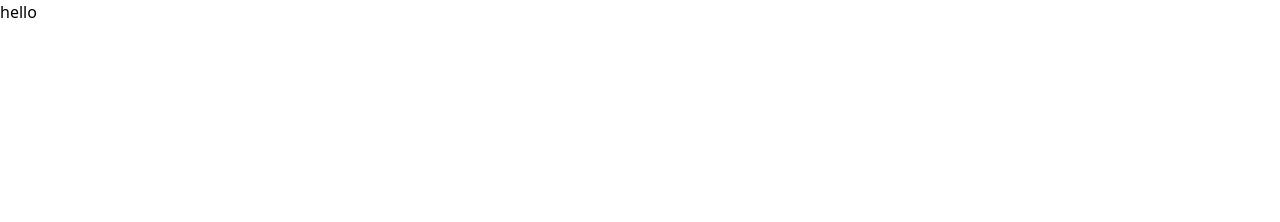
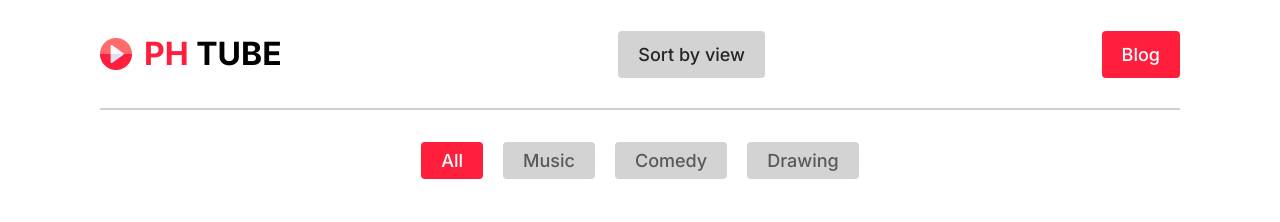
Before and after one commit to rifat-hassan-nibir/ph-tube, a plain HTML site: page index.html in a window 1280 px wide. Drawn offline with nearby package versions, Linux system fonts and the light colour scheme.

Commit message:
header design completed

```diff
--- a/index.html
+++ b/index.html
@@ -21,12 +21,60 @@
       };
     </script>
 
+    <!-- Google Font -->
+    <link rel="preconnect" href="https://fonts.googleapis.com" />
+    <link rel="preconnect" href="https://fonts.gstatic.com" crossorigin />
+    <link href="https://fonts.googleapis.com/css2?family=Inter:wght@100..900&display=swap" rel="stylesheet" />
+
     <!-- CSS -->
     <link rel="stylesheet" href="style.css" />
   </head>
-  <body>
-    <h1 class="">hello</h1>
+  <body class="lg:px-[100px] px-[10px] font-inter">
+    <header class="lg:py-[30px] py-[20px] border-b-2 border-[#17171733]">
+      <nav class="flex justify-between items-center">
+        <div class="flex items-center lg:gap-3 gap-1">
+          <img class="lg:w-[32px] lg:h-[32px] w-[22px] h-[22px]" src="images/ph-tube.png" alt="" />
+          <h3 class="lg:text-[32px] text-[18px] font-bold"><span class="text-theme-color">PH</span> TUBE</h3>
+        </div>
+        <button
+          class="lg:text-[18px] text-[16px] font-medium lg:py-[10px] py-[8px] lg:px-[20px] px-[15px] rounded text-[#252525] bg-[#25252533]"
+        >
+          Sort by view
+        </button>
+        <button
+          class="lg:text-[18px] text-[16px] font-medium lg:py-[10px] py-[8px] lg:px-[20px] px-[15px] rounded text-white bg-theme-color"
+        >
+          Blog
+        </button>
+      </nav>
+    </header>
 
+    <main>
+      <!-- Category Buttons -->
+      <div class="lg:pt-8 pt-4 lg:pb-10 pb-5 flex lg:gap-5 gap-2 justify-center">
+        <button
+          class="lg:text-[18px] text-[16px] font-medium lg:py-[5px] py-[5px] lg:px-[20px] px-[15px] rounded text-white bg-theme-color"
+        >
+          All
+        </button>
+        <button
+          class="lg:text-[18px] text-[16px] font-medium lg:py-[5px] py-[5px] lg:px-[20px] px-[15px] rounded text-[#252525b3] bg-[#25252533]"
+        >
+          Music
+        </button>
+        <button
+          class="lg:text-[18px] text-[16px] font-medium lg:py-[5px] py-[5px] lg:px-[20px] px-[15px] rounded text-[#252525b3] bg-[#25252533]"
+        >
+          Comedy
+        </button>
+        <button
+          class="lg:text-[18px] text-[16px] font-medium lg:py-[5px] py-[5px] lg:px-[20px] px-[15px] rounded text-[#252525b3] bg-[#25252533]"
+        >
+          Drawing
+        </button>
+      </div>
+    </main>
+    <footer></footer>
     <!-- Scripts -->
     <script src="script.js"></script>
   </body>
--- a/style.css
+++ b/style.css
@@ -1,4 +1,3 @@
-.container-padding {
-  padding-left: 100px;
-  padding-right: 100px;
+.font-inter {
+  font-family: "Inter", sans-serif;
 }
```
Also changed, not shown: images/Rectangle 1.png (added), images/person.jpg (added), images/ph-tube.png (added).
